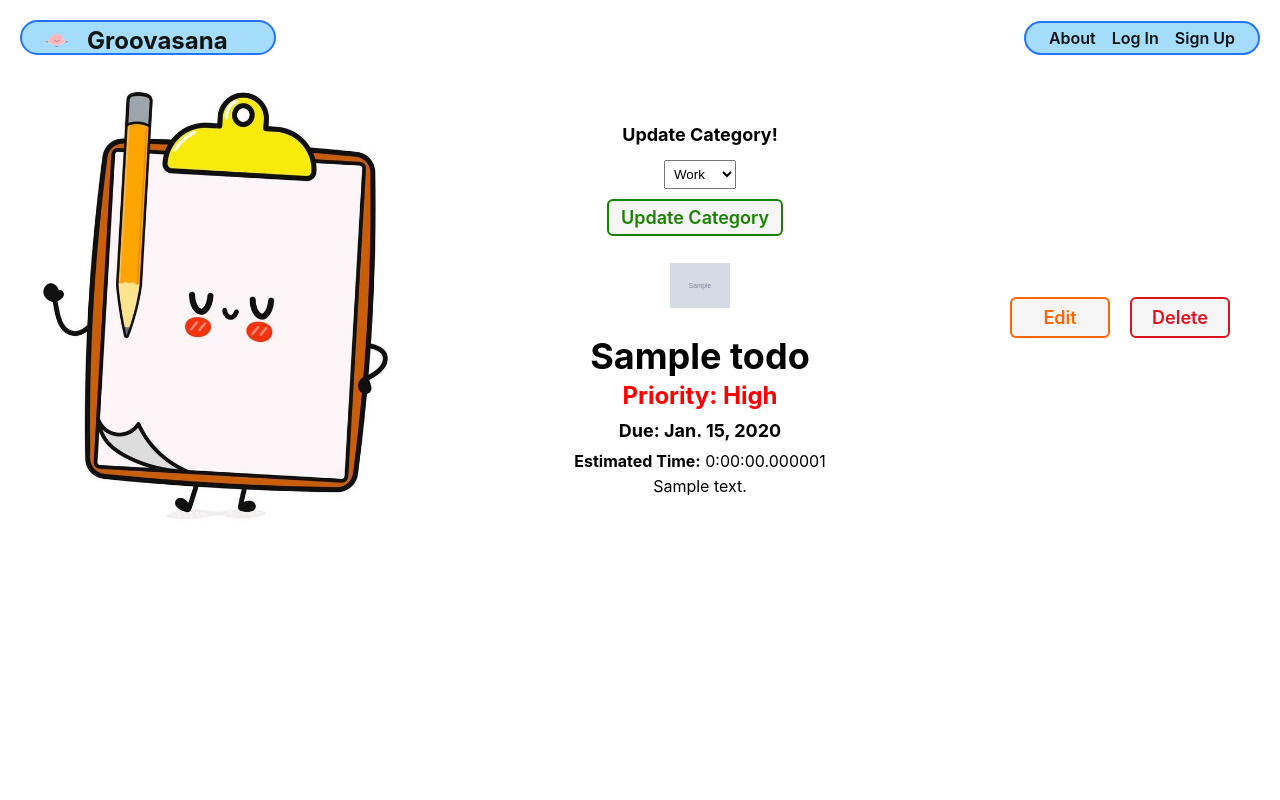
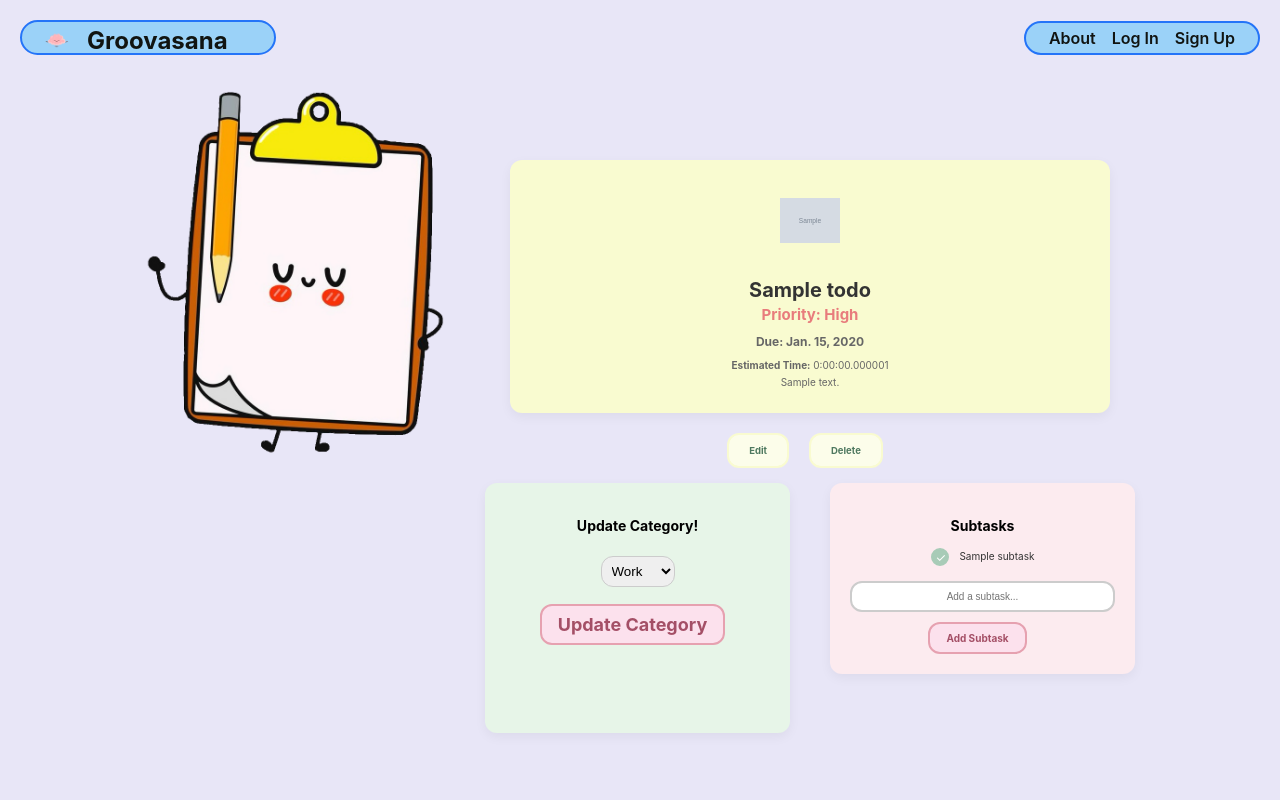
Before and after one commit to victoriatillero/groovasana, a Django app: page /todos/1/ in a window 1280 px wide. Run offline with Django 5.2, Linux system fonts and the light colour scheme; tables that the repository leaves empty hold one stand-in row (values such as "Sample post"); grey boxes marked "Sample" are stand-in pictures.

Commit message:
added 4th model (subtasks) and styled todo detail view

```diff
--- a/main_app/forms.py
+++ b/main_app/forms.py
@@ -1,5 +1,5 @@
 from django import forms
-from .models import Todo
+from .models import Todo, Subtask
 
 class TodoForm(forms.ModelForm):
     class Meta:
@@ -18,3 +18,8 @@ class TodoCategoryForm(forms.ModelForm):
     class Meta:
         model = Todo
         fields = ['category']
+
+class SubtaskForm(forms.ModelForm):
+    class Meta:
+        model = Subtask
+        fields = ['name']
--- a/main_app/models.py
+++ b/main_app/models.py
@@ -49,3 +49,11 @@ class Category(models.Model):
 
         def __str__(self):
                 return self.get_name_display()
+
+class Subtask(models.Model):
+    name = models.CharField(max_length=100)
+    is_completed = models.BooleanField(default=False)
+    todo = models.ForeignKey(Todo, on_delete=models.CASCADE, related_name='subtasks')
+
+    def __str__(self):
+           return self.name
--- a/main_app/static/css/todos/todo-detail.css
+++ b/main_app/static/css/todos/todo-detail.css
@@ -1,68 +1,100 @@
-.todo-container {
-  padding: 35px 30px;
-  display: flex;
-  flex-direction: column;
-  align-items: center;
-  justify-content: center;
+ body {
+  background-color: #e8e6f7;
 }
 
+.todo-container {
+  display: flex;
+  flex-direction: row;
+  justify-content: center;
+  align-items: flex-start;
+  gap: 40px;
+  padding: 35px 30px;
+  background-color: transparent;
+  box-shadow: none;
+}
+
+
 .todo-img {
-  width: 75%;
-  max-width: 350px;
+  width: 300px;
+  flex-shrink: 0;
 }
 
 .todo-img img {
   width: 100%;
-  border-radius: var(--card-border-radius);
+  height: auto;
+  display: block;
+  border-radius: 12px;
+}
+
+.todo-and-subtasks {
+  margin-top: 70px;
+  width: 650px;
+  display: flex;
+  flex-direction: column;
+  align-items: center;
 }
 
 .todo-details {
-  width: 98%;
+  width: 100%;
+  max-width: 600px;
   text-align: center;
+  background-color: rgb(249, 251, 208);
+  padding: 20px;
+  border-radius: 12px;
+  margin-bottom: 10px;
+  box-shadow: 0 4px 12px rgba(0, 0, 0, 0.05);
 }
 
 .todo-details h1 {
-  font-size: var(--font-xxl);
+  font-size: 2rem;
+ color: #333333;
   margin: 15px 0 3px;
 }
 
 .todo-details h2 {
-  font-size: var(--font-xl);
+  font-size: 1.5rem;
   margin: 0 0 10px;
 }
 
 .todo-details h3 {
   margin: 10px 0;
-  font-size: var(--font-l);
+  font-size: 1.2rem;
+  color: #666666;
 }
 
 .todo-details p {
-  font-size: var(--font-reg);
+  font-size: 1rem;
   margin: 5px 0;
-}
-.todo-actions {
-  display: flex;
-  justify-content: flex-start;
-  gap: 10px;
-  margin-top: 20px;
+  color: #666666;
 }
 
-.todo-actions .btn {
-  min-width: 100px;
-  text-align: center;
+.todo-buttons {
+  display: flex;
+  justify-content: center;
+  gap: 10px;
+  margin-top: 10px;
 }
 
-@media only screen and (min-width: 768px) {
-  .todo-container {
-    padding: 35px 30px;
-    flex-direction: row;
-    align-items: flex-star;
-  }
+.todo-buttons .btn {
+  padding: 10px 20px;
+  border-radius: 12px;
+  font-weight: bold;
+  font-size: 0.95rem;
+  background-color: #FCFDEA;
+  border: 2px solid #F9FBD0;
+  color: #4e785f;
+  transition: all 0.2s ease-in-out;
 }
+
+.todo-buttons .btn:hover {
+  background-color: #d7ecd7;
+}
+
 .category-icon {
   width: 60px;
   height: 60px;
   object-fit: contain;
+  margin: 10px 0;
 }
 
 .category-form {
@@ -73,34 +105,160 @@
   gap: 5px;
   margin-bottom: 20px;
 }
+
 .category-form .category-label {
   margin-bottom: 5px;
+  font-weight: bold;
+}
 
-}
 .category-form select {
-  padding:5px;
+  padding: 6px;
+  border-radius: 12px;
+  border: 1px solid #ccc;
 }
 
 .category-form .btn {
-  padding: 6px 12px;
-  cursor: pointer;
+  padding: 8px 16px;
+  border-radius: 12px;
+  background-color: #fce1ed;
+  border: 2px solid #e6a1b0;
+  color: #a44f66;
+  font-weight: bold;
+  transition: all 0.2s ease;
 }
+
+.category-form .btn:hover {
+  background-color: #fbd2e1;
+}
+
 .priority-line {
   font-weight: bold;
 }
 
 .priority-line.high {
-  color: red;
+  color: #e87c7c;
 }
 
 .priority-line.medium {
-  color: orange;
+  color: #efc163;
 }
 
 .priority-line.low {
-  color: green;
+  color: #77b98d;
 }
 
 .priority-line.none {
-  color: black;
+  color: #888;
 }
+
+.subtasks-container {
+  width: 100%;
+  max-width: 400px;
+  text-align: center;
+  background-color: #fcebef;
+  padding: 20px;
+  border-radius: 12px;
+  box-shadow: 0 4px 12px rgba(0, 0, 0, 0.05);
+}
+
+.subtasks-container ul {
+  list-style: none;
+  padding: 0;
+  margin-bottom: 1rem;
+}
+
+.subtasks-container li {
+  margin-bottom: 8px;
+  font-size: 1rem;
+ color: #333333;
+}
+
+.subtask-circle {
+  width: 18px;
+  height: 18px;
+  border: 2px solid #aaa;
+  border-radius: 50%;
+  display: inline-block;
+  margin-right: 8px;
+  vertical-align: middle;
+  cursor: pointer;
+  transition: all 0.2s ease-in-out;
+}
+
+.subtask-circle:hover {
+  transform: scale(1.1);
+}
+
+.subtask-circle.checked {
+  background-color: #a8cbb7;
+  border-color: #a8cbb7;
+  position: relative;
+}
+
+.subtask-circle.checked::after {
+  content: '✓';
+  color: white;
+  font-size: 12px;
+  position: absolute;
+  top: 0;
+  left: 3px;
+}
+
+.subtask-form {
+  margin-top: 15px;
+}
+
+.subtask-fields {
+  display: flex;
+  flex-direction: column;
+  align-items: center;
+  gap: 10px;
+}
+
+.subtask-input {
+  padding: 8px 12px;
+  font-size: 1rem;
+  border: 2px solid #ccc;
+  border-radius: 12px;
+  width: 100%;
+  max-width: 300px;
+  text-align: center;
+}
+
+.subtask-btn {
+  background-color: #fce1ed;
+  border: 2px solid #e6a1b0;
+  color: #a44f66;
+  font-weight: bold;
+  border-radius: 12px;
+  padding: 8px 16px;
+  font-size: 1rem;
+  transition: all 0.2s ease;
+}
+
+.subtask-btn:hover {
+  background-color: #fbd2e1;
+  color: #812c45;
+}
+
+.task-meta-section {
+  display: flex;
+  flex-direction: row;
+  justify-content: center;
+  align-items: flex-start;
+  gap: 40px;
+  width: 100%;
+  margin-top: 1.5rem;
+}
+
+
+.category-box {
+  background-color: #e7f5e8;
+  max-width: 400px;
+  width: 100%;
+  text-align: center;
+  padding: 20px;
+  border-radius: 12px;
+  box-shadow: 0 4px 12px rgba(0, 0, 0, 0.05);
+  height: 250px;
+}
--- /dev/null
+++ b/main_app/static/js/subtasks.js
@@ -0,0 +1,30 @@
+document.querySelectorAll('.subtask-circle').forEach(circle => {
+    circle.addEventListener('click', function () {
+        const subtaskId = this.dataset.id;
+        fetch(`/subtasks/${subtaskId}/toggle/`, {
+            method: 'POST',
+            headers: {
+                'X-CSRFToken': getCSRFToken(),
+            },
+        })
+        .then(response => response.json())
+        .then(data => {
+            if (data.completed) {
+                this.classList.add('checked');
+            } else {
+                this.classList.remove('checked');
+            }
+        });
+    });
+});
+
+function getCSRFToken() {
+    const name = 'csrftoken=';
+    const decodedCookie = decodeURIComponent(document.cookie);
+    const cookies = decodedCookie.split(';');
+    for (let i = 0; i < cookies.length; i++) {
+        let c = cookies[i].trim();
+        if (c.indexOf(name) === 0) return c.substring(name.length, c.length);
+    }
+    return '';
+}
--- a/main_app/templates/todos/detail.html
+++ b/main_app/templates/todos/detail.html
@@ -7,33 +7,59 @@
 {% block content %}
 <section class="todo-container">
   <div class="todo-img">
-    <img  src="{% static 'images/clipboard.jpg' %}" alt="Todo Icon" />
+    <img src="{% static 'images/clipboard.png' %}" alt="Todo Icon" />
   </div>
+    <div class="todo-and-subtasks">
     <div class="todo-details">
-    <form method="POST" class="category-form">
-      {% csrf_token %}
-      <h3 class="category-label"> Update Category!</h3>
-      <p>{{ category_form.category }} </p>
-      <button type="submit" class="btn submit">Update Category</button>
-    </form>
       {% if todo.category %}
         <img class="category-icon" src="{% static todo.category.image %}" alt="{{ todo.category.get_name_display }}">
-    {% else %}
-      <p><em>No category assigned yet</em></p>
       {% endif %}
-
       <h1>{{ todo.name }}</h1>
-    <h2 class="priority-line {{ todo.get_priority_display| lower }}">Priority: {{todo.get_priority_display}} </h2>
+      <h2 class="priority-line {{ todo.get_priority_display|lower }}">Priority: {{ todo.get_priority_display }}</h2>
       <h3>Due: {{ todo.day }}</h3>
       <p><strong>Estimated Time:</strong> {{ todo.esttime }}</p>
       <p>{{ todo.description }}</p>
     </div>
-
-    <div class="todo-actions">
+     <div class="todo-buttons">
     <a href="{% url 'todo-update' todo.id %}" class="btn warn">Edit</a>
     <a href="{% url 'todo-delete' todo.id %}" class="btn danger">Delete</a>
   </div>
+
+    <div class="task-meta-section">
+
+      <div class="category-box">
+        <form method="POST" class="category-form">
+          {% csrf_token %}
+          <h3 class="category-label">Update Category!</h3>
+          <p>{{ category_form.category }}</p>
+          <button type="submit" class="btn category-btn">Update Category</button>
+        </form>
       </div>
 
+      <section class="subtasks-container">
+        <h3>Subtasks</h3>
+        <ul>
+          {% for subtask in todo.subtasks.all %}
+            <li>
+              <span class="subtask-circle {% if subtask.is_completed %}checked{% endif %}" data-id="{{ subtask.id }}"></span>
+              {{ subtask.name }}
+            </li>
+          {% empty %}
+            <li><em>No subtasks yet</em></li>
+          {% endfor %}
+        </ul>
+
+        <form action="{% url 'add-subtask' todo.id %}" method="POST" class="subtask-form">
+          {% csrf_token %}
+          <div class="subtask-fields">
+            <input type="text" name="name" placeholder="Add a subtask..." class="subtask-input" />
+            <button type="submit" class="btn subtask-btn">Add Subtask</button>
+          </div>
+        </form>
       </section>
+    </div>
+  </div>
+</section>
+
+<script src="{% static 'js/subtasks.js' %}"></script>
 {% endblock %}
--- a/main_app/urls.py
+++ b/main_app/urls.py
@@ -3,12 +3,14 @@ from . import views
 
 urlpatterns = [
     path('', views.Home.as_view(), name='home'),
-    path('about/',views.about, name='about'),
-    path('todos/', views.todo_index, name= 'todos-index'),
+    path('about/', views.about, name='about'),
+    path('todos/', views.todo_index, name='todos-index'),
     path('todos/<int:todo_id>/', views.todo_detail, name='todo-detail'),
-    path('todos/create/', views.TodoCreate.as_view(), name= 'todo-create'),
-    path('todos/<int:pk>/update/', views.TodoUpdate.as_view(), name="todo-update"),
-    path('todo/<int:pk>/delete/', views.TodoDelete.as_view(), name ="todo-delete"),
+    path('todos/create/', views.TodoCreate.as_view(), name='todo-create'),
+    path('todos/<int:pk>/update/', views.TodoUpdate.as_view(), name='todo-update'),
+    path('todo/<int:pk>/delete/', views.TodoDelete.as_view(), name='todo-delete'),
+    path('todos/<int:todo_id>/add-subtask/', views.add_subtask, name='add-subtask'),
+    path('subtasks/<int:subtask_id>/toggle/', views.toggle_subtask, name='toggle-subtask'),
     path('accounts/', include('django.contrib.auth.urls')),
     path('accounts/signup/', views.signup, name='signup'),
 ]
--- a/main_app/views.py
+++ b/main_app/views.py
@@ -1,12 +1,13 @@
 from django.shortcuts import render, redirect
-from .forms import TodoForm, TodoCategoryForm
+from .forms import TodoForm, TodoCategoryForm, SubtaskForm
 from django.views.generic.edit import CreateView, UpdateView, DeleteView
-from .models import Todo
+from .models import Todo, Subtask
 from django.contrib.auth.views import LoginView
 from django.contrib.auth import login
 from django.contrib.auth.forms import UserCreationForm
 from django.contrib.auth.decorators import login_required
 from django.contrib.auth.mixins import LoginRequiredMixin
+from django.http import JsonResponse
 
 def home(request):
     return render(request, 'home.html')
@@ -28,9 +29,13 @@ def todo_detail(request, todo_id):
             return redirect('todo-detail', todo_id =todo.id)
     else:
         category_form = TodoCategoryForm(instance=todo)
+
+    subtask_form = SubtaskForm()
+
     return render(request, 'todos/detail.html', {
         'todo': todo,
-        'category_form':category_form
+        'category_form':category_form,
+        'subtask_form': subtask_form,
         })
 
 class TodoCreate(LoginRequiredMixin, CreateView):
@@ -64,3 +69,19 @@ def signup(request):
     form = UserCreationForm()
     context = {'form': form, 'error_message': error_message}
     return render(request, 'signup.html', context)
+
+def add_subtask(request, todo_id):
+    todo = Todo.objects.get(id=todo_id)
+    if request.method == 'POST':
+        form = SubtaskForm(request.POST)
+        if form.is_valid():
+            new_subtask = form.save(commit=False)
+            new_subtask.todo = todo
+            new_subtask.save()
+    return redirect('todo-detail', todo_id=todo.id)
+
+def toggle_subtask(request, subtask_id):
+    subtask = Subtask.objects.get(id=subtask_id)
+    subtask.is_completed = not subtask.is_completed
+    subtask.save()
+    return JsonResponse({'completed':subtask.is_completed})
```
Also changed, not shown: main_app/migrations/0009_subtask.py (added), main_app/static/images/clipboard.jpg (deleted), main_app/static/images/clipboard.png (added). Lines whose indentation alone changed are shown as unchanged.
